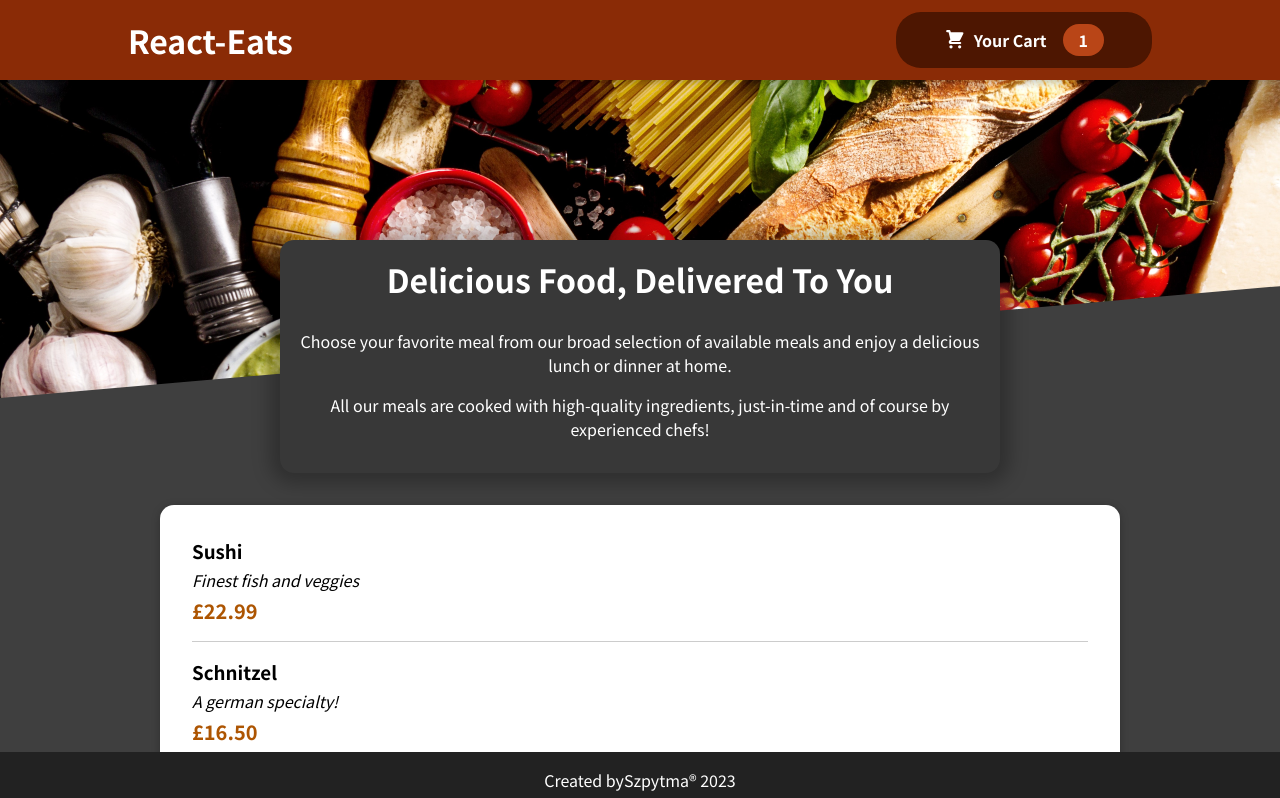
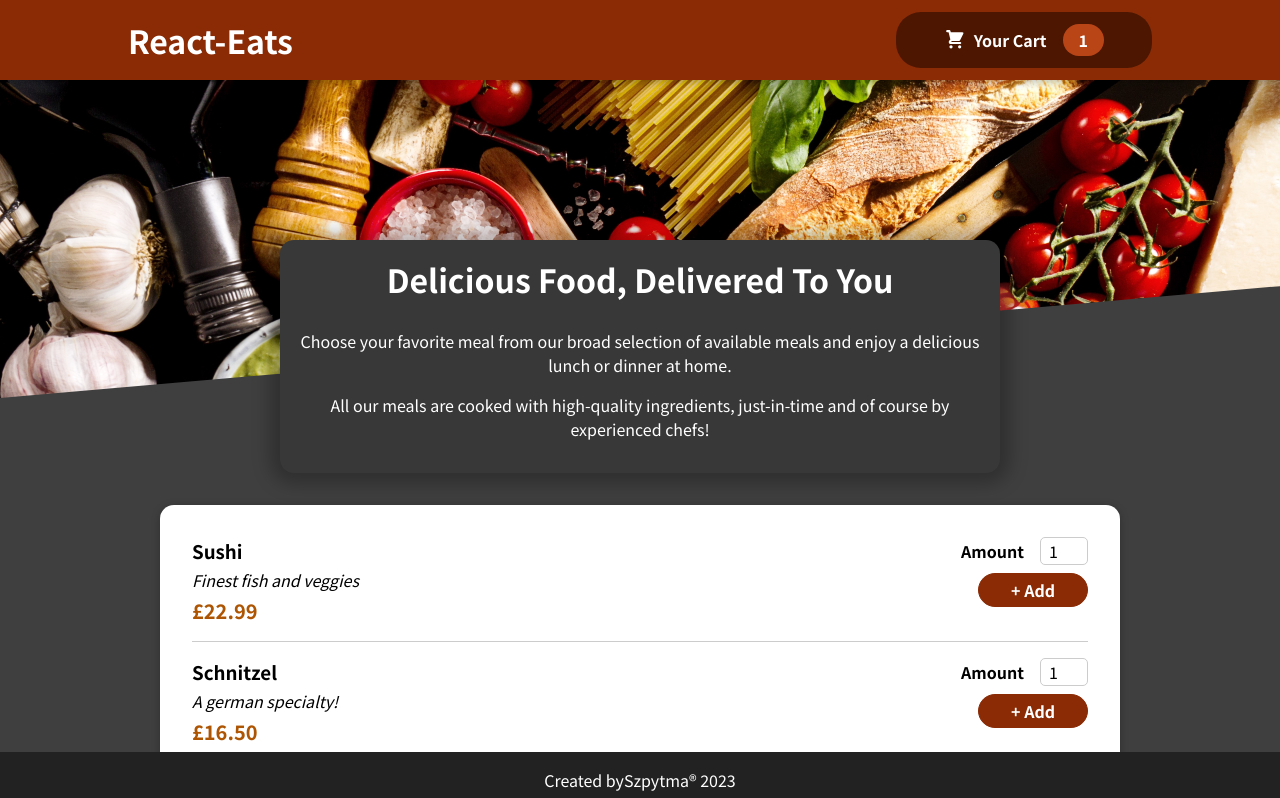
Before and after one commit to Szpytma/react-eats, a React (Create React App) app: page / in a window 1280 px wide. Shown: the top 798 px of the page. Built offline with nearby package versions, Linux system fonts and the light colour scheme.

Commit message:
MealItemForm, Input compnents added

```diff
--- a/src/components/Meals/MealItem/MealItem.jsx
+++ b/src/components/Meals/MealItem/MealItem.jsx
@@ -1,3 +1,4 @@
+import MealItemForm from "./MealItemForm";
 import "./MealItem.css";
 
 const MealItem = ({ name, description, price }) => {
@@ -9,7 +10,9 @@
         <div className="description">{description}</div>
         <div className="price">{cost}</div>
       </div>
-      <div>{}</div>
+      <div>
+        <MealItemForm />
+      </div>
     </li>
   );
 };
--- /dev/null
+++ b/src/components/Meals/MealItem/MealItemForm.css
@@ -0,0 +1,20 @@
+.form {
+  text-align: right;
+}
+
+.form button {
+  font: inherit;
+  cursor: pointer;
+  background-color: #8a2b06;
+  border: 1px solid #8a2b06;
+  color: white;
+  padding: 0.25rem 2rem;
+  border-radius: 20px;
+  font-weight: bold;
+}
+
+.form button:hover,
+.form button:active {
+  background-color: #641e03;
+  border-color: #641e03;
+}
--- a/src/components/Meals/MealItem/MealItemForm.jsx
+++ b/src/components/Meals/MealItem/MealItemForm.jsx
@@ -0,0 +1,21 @@
+import Input from "../../UI/Input";
+import "./MealItemForm.css";
+const MealItemForm = () => {
+  return (
+    <form className="form">
+      <Input
+        label="Amount"
+        input={{
+          id: "amount",
+          type: "number",
+          min: "1",
+          max: "5",
+          step: "1",
+          defaultValue: "1",
+        }}
+      />
+      <button>+ Add</button>
+    </form>
+  );
+};
+export default MealItemForm;
--- /dev/null
+++ b/src/components/UI/Input.css
@@ -0,0 +1,18 @@
+.input {
+  display: flex;
+  align-items: center;
+  margin-bottom: 0.5rem;
+}
+
+.input label {
+  font-weight: bold;
+  margin-right: 1rem;
+}
+
+.input input {
+  width: 3rem;
+  border-radius: 5px;
+  border: 1px solid #ccc;
+  font: inherit;
+  padding-left: 0.5rem;
+}
--- /dev/null
+++ b/src/components/UI/Input.jsx
@@ -0,0 +1,10 @@
+import "./Input.css";
+const Input = ({ input, label }) => {
+  return (
+    <div className="input">
+      <label htmlFor={input.id}>{label}</label>
+      <input {...input} />
+    </div>
+  );
+};
+export default Input;
```
